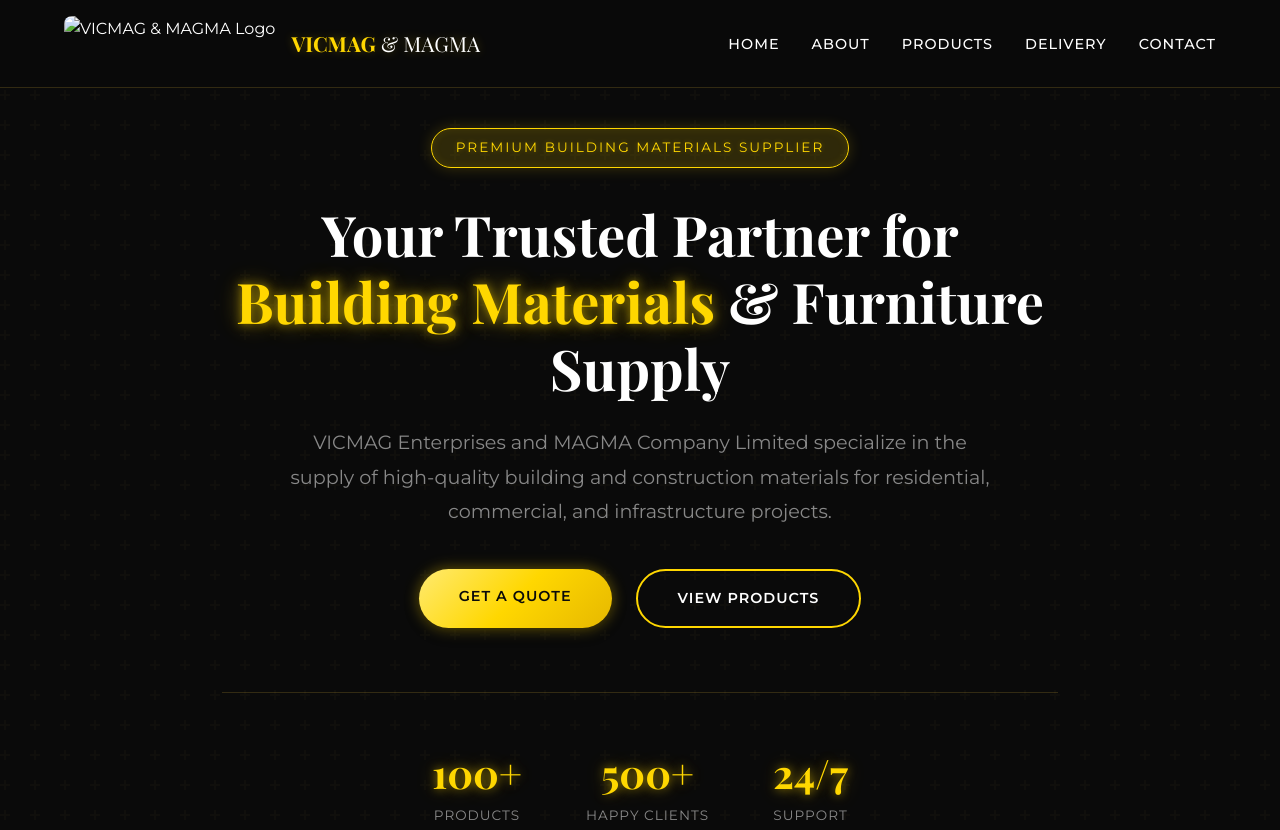
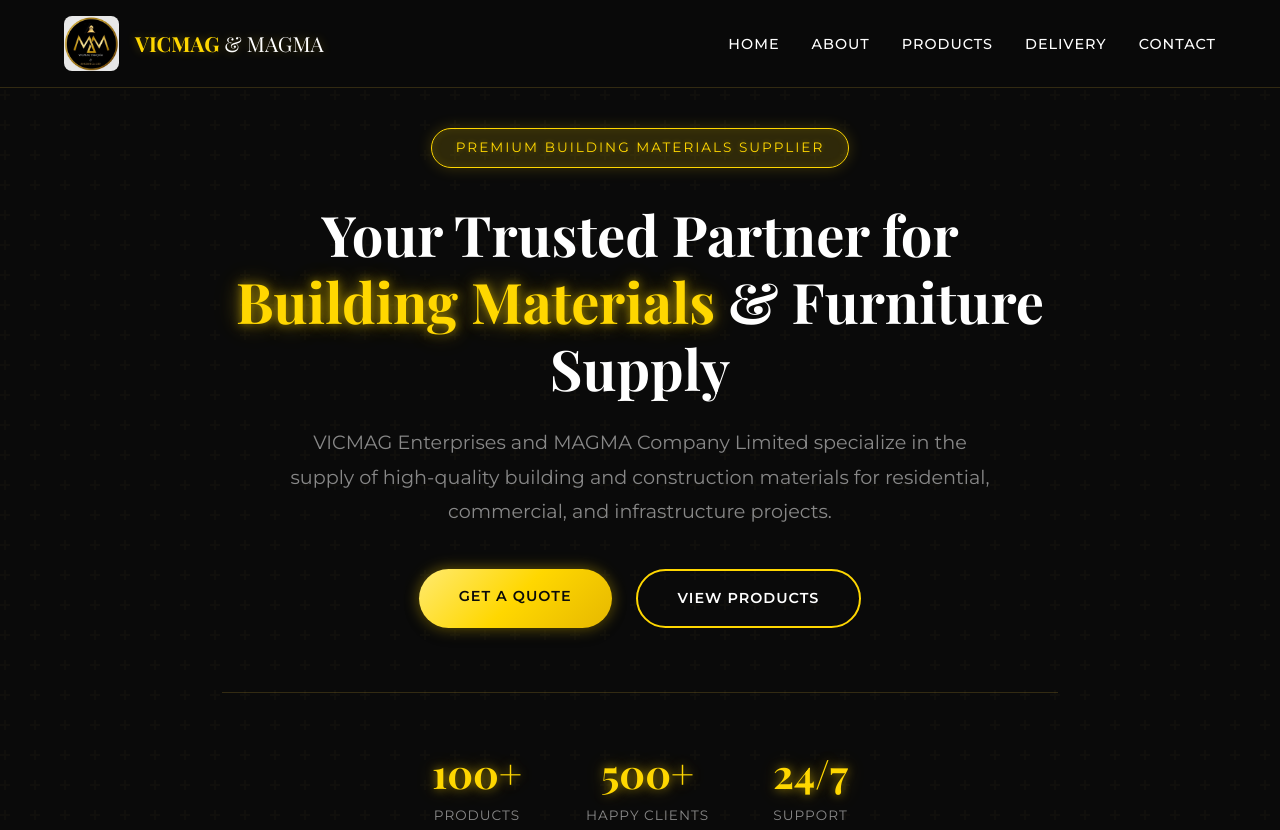
Before and after one commit to Informatics-Consultancy-Firm/vicmag-magma, a plain HTML site: page index.html in a window 1280 px wide. Shown: the top 830 px of the page. Drawn offline with nearby package versions, Linux system fonts and the light colour scheme.

Commit message:
Update index.html

```diff
--- a/index.html
+++ b/index.html
@@ -1079,7 +1079,7 @@
     <!-- Navigation -->
     <nav class="navbar">
         <div class="logo">
-            <img src="logo.png" alt="VICMAG & MAGMA Logo" class="logo-img">
+            <img src="Logo.jpg" alt="VICMAG & MAGMA Logo" class="logo-img">
             <div class="logo-text">VICMAG <span>& MAGMA</span></div>
         </div>
         <ul class="nav-links">
```
